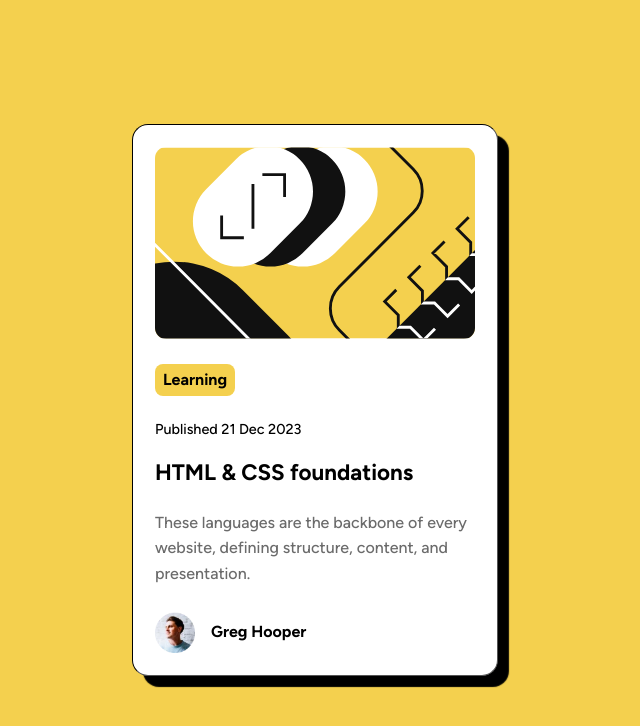
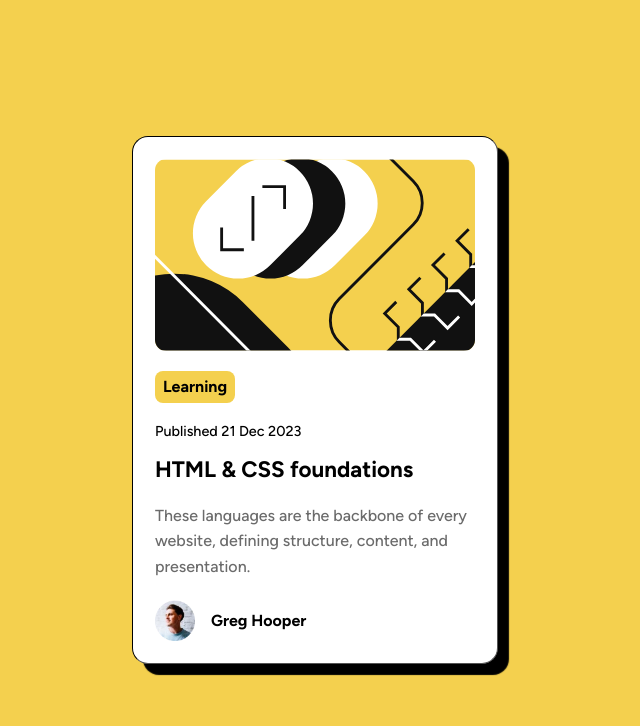
Before and after one commit to eduvzb/blog-card-component, a plain HTML site: page index.html in a window 1280 px wide. Shown: the whole page, without its empty margins (325-965 px from the left). Drawn offline with Linux system fonts and the light colour scheme.

Commit message:
Ajusta el espacio entre elementos en la tarjeta

```diff
--- a/styles/main.css
+++ b/styles/main.css
@@ -55,7 +55,7 @@ body {
     display: flex;
     flex-direction: column;
     justify-content: center;
-    gap: 1.6rem;
+    gap: 1.3rem;
 }
 .card-image {
     border-radius: .7rem;
```
